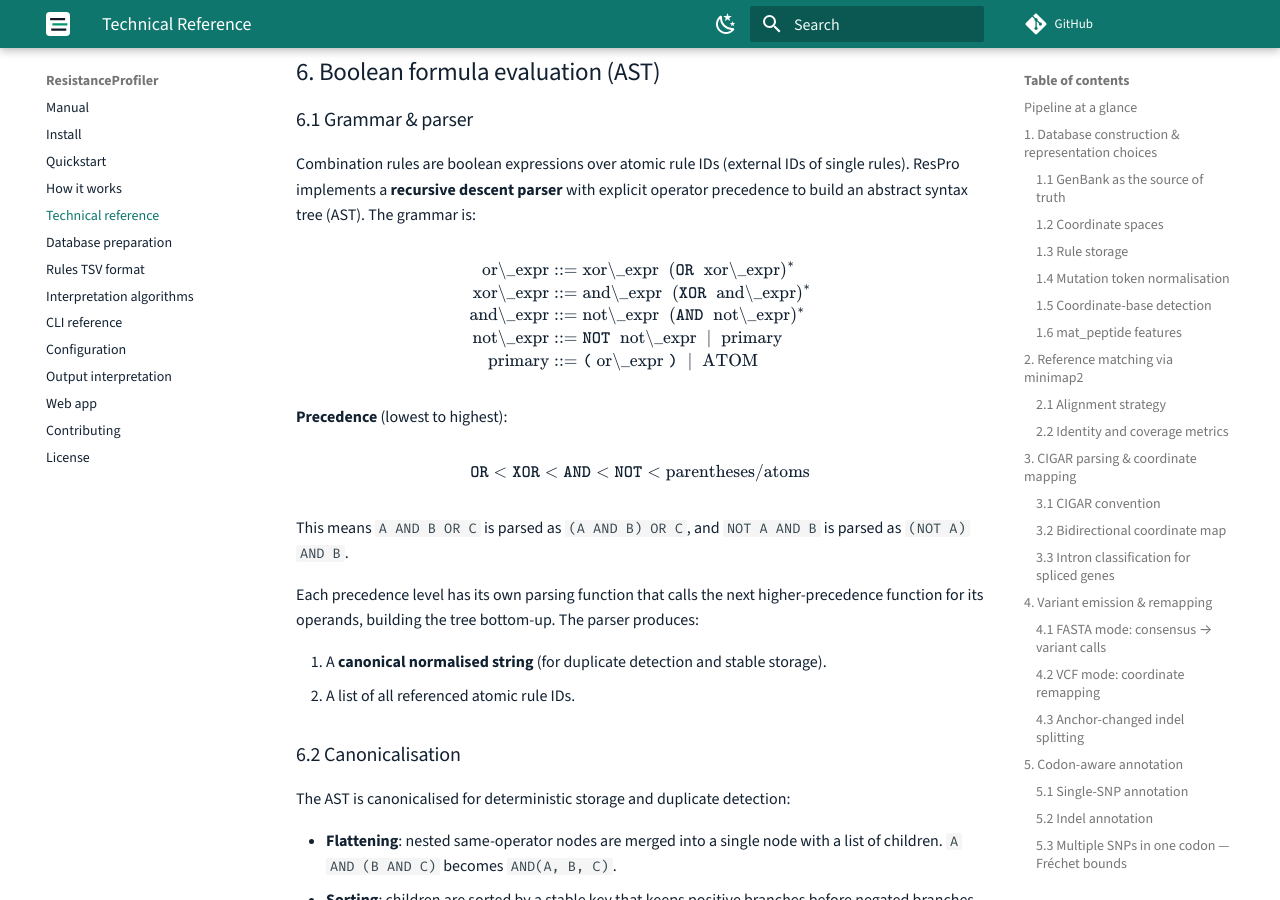
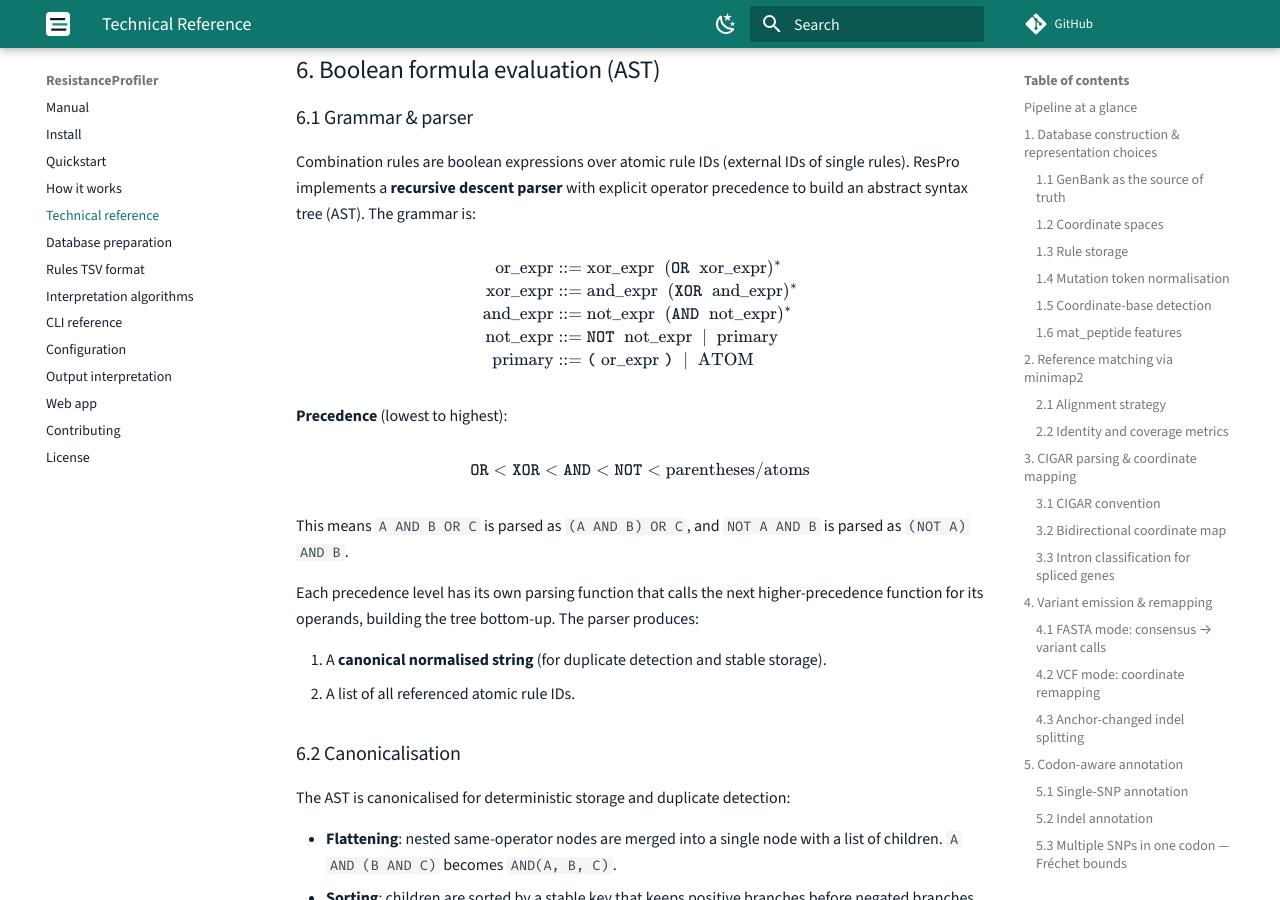
Before and after one commit to the-foxlab/ResistanceProfiler, an MkDocs documentation site: the page built from docs/docs/technical-reference.md, in a window 1280 px wide and 900 px high, scrolled down 15627 px. Built offline with MkDocs 1.6.1 and Material for MkDocs 9.7.7, drawn with Linux system fonts in a browser that asks for light colours; comment, search, counter and statistics services are not loaded; some of the changed text lies outside the part shown.

Commit message:
fixed math display (#42)

```diff
--- a/docs/docs/technical-reference.md
+++ b/docs/docs/technical-reference.md
@@ -270,14 +270,14 @@
 
 - **CDS coverage** — the fraction of the CDS coding span that is aligned:
 
-    $$\text{cds\_coverage} = \frac{\text{aligned\_exon\_length}}{\sum_{\text{segments}} (e_j - s_j)}$$
+    $$\text{cds_coverage} = \frac{\text{aligned_exon_length}}{\sum_{\text{segments}} (e_j - s_j)}$$
 
     clamped to $[0, 1]$.
 
 - **Query coverage** — the fraction of the query sequence spanned by the
     alignment:
 
-    $$\text{query\_coverage} = \frac{r_{\text{en}} - r_{\text{st}}}{|Q|}$$
+    $$\text{query_coverage} = \frac{r_{\text{en}} - r_{\text{st}}}{|Q|}$$
 
 The **best reference** for a query is selected as the reference of the
 single best feature match, ranked by identity (descending), then CDS coverage
@@ -462,8 +462,8 @@
 
 For a SNP at CDS position $c$ within a feature:
 
-1. The **codon index** is $i = \lfloor (c - \text{codon\_start}) / 3 \rfloor$
-   and the **position within the codon** is $p = (c - \text{codon\_start}) \bmod 3$.
+1. The **codon index** is $i = \lfloor (c - \text{codon_start}) / 3 \rfloor$
+   and the **position within the codon** is $p = (c - \text{codon_start}) \bmod 3$.
 2. The **reference codon** is extracted from the internal CDS. If a valid
    query codon context is available (from VCF remap), it is used as the
    reference for amino-acid derivation; otherwise the internal CDS codon is used.
@@ -741,11 +741,11 @@
 
 $$
 \begin{aligned}
-\text{or\_expr} &::= \text{xor\_expr} \;\;(\texttt{OR}\;\; \text{xor\_expr})^* \\
-\text{xor\_expr} &::= \text{and\_expr} \;\;(\texttt{XOR}\;\; \text{and\_expr})^* \\
-\text{and\_expr} &::= \text{not\_expr} \;\;(\texttt{AND}\;\; \text{not\_expr})^* \\
-\text{not\_expr} &::= \texttt{NOT}\;\; \text{not\_expr} \;\;|\;\; \text{primary} \\
-\text{primary} &::= \texttt{(}\;\text{or\_expr}\;\texttt{)} \;\;|\;\; \text{ATOM}
+\text{or_expr} &::= \text{xor_expr} \;\;(\texttt{OR}\;\; \text{xor_expr})^* \\
+\text{xor_expr} &::= \text{and_expr} \;\;(\texttt{XOR}\;\; \text{and_expr})^* \\
+\text{and_expr} &::= \text{not_expr} \;\;(\texttt{AND}\;\; \text{not_expr})^* \\
+\text{not_expr} &::= \texttt{NOT}\;\; \text{not_expr} \;\;|\;\; \text{primary} \\
+\text{primary} &::= \texttt{(}\;\text{or_expr}\;\texttt{)} \;\;|\;\; \text{ATOM}
 \end{aligned}
 $$
 
@@ -904,7 +904,7 @@
 
 ### 8.3 Classification thresholds
 
-The BLOSUM62 score $s = B(\text{observed\_aa}, \text{rule\_aa})$ is classified
+The BLOSUM62 score $s = B(\text{observed_aa}, \text{rule_aa})$ is classified
 into three tiers using two configurable thresholds (from `defaults.toml`,
 `[similarity]` section):
 
@@ -1021,9 +1021,9 @@
 A codon is reported as a coverage gap when **any** of its three nucleotides
 has depth below the minimum depth threshold (default 10):
 
-$$\exists\, j \in \{0, 1, 2\} : \text{depth}(\text{query\_pos}(c + j)) < d_{\min}$$
+$$\exists\, j \in \{0, 1, 2\} : \text{depth}(\text{query_pos}(c + j)) < d_{\min}$$
 
-where $c$ is the codon's CDS start position and $\text{query\_pos}$ is the
+where $c$ is the codon's CDS start position and $\text{query_pos}$ is the
 CDS-to-query coordinate map. CDS positions that map to `None` (deletions in the
 query) are treated as non-covered.
 
```
